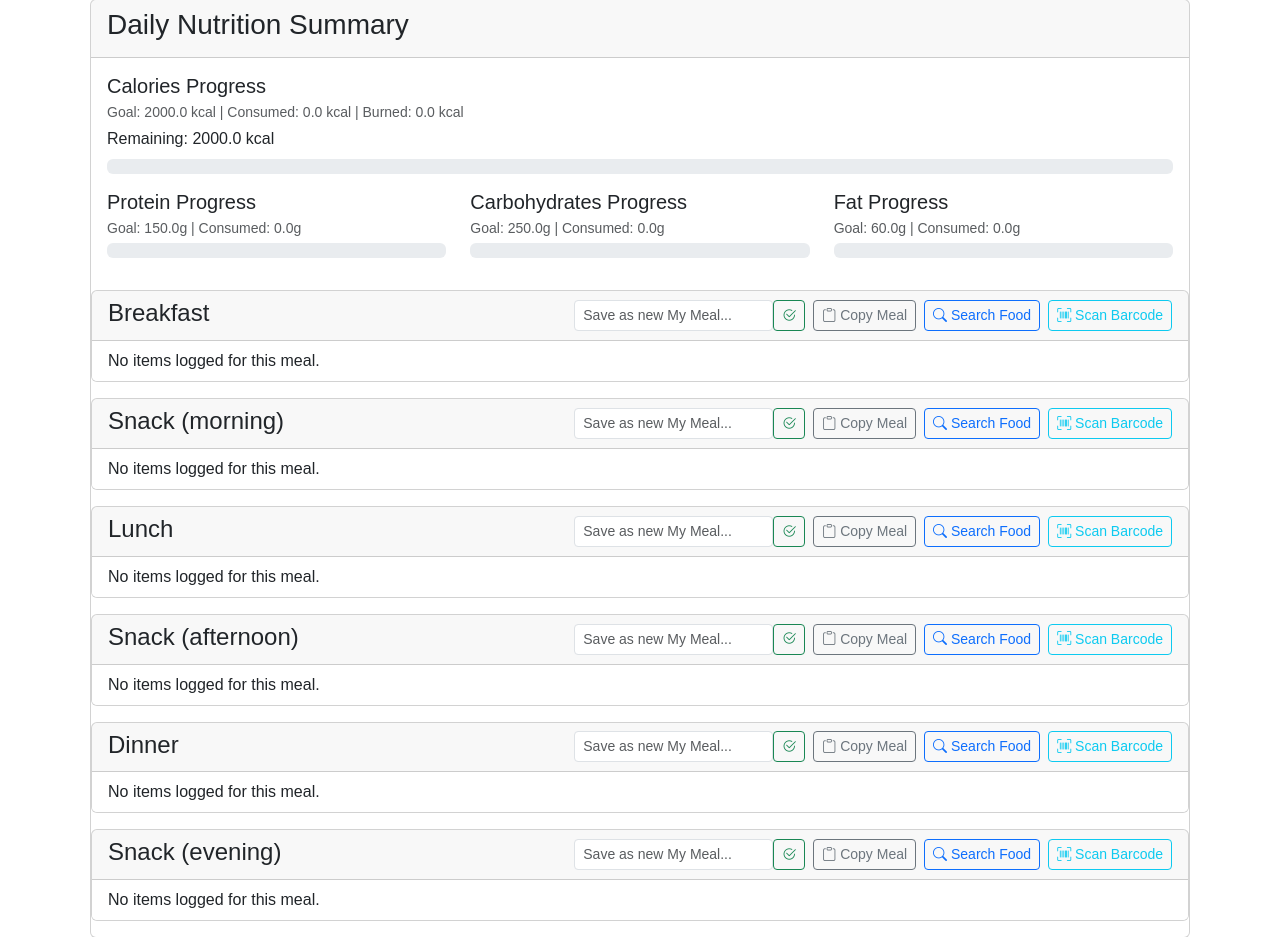
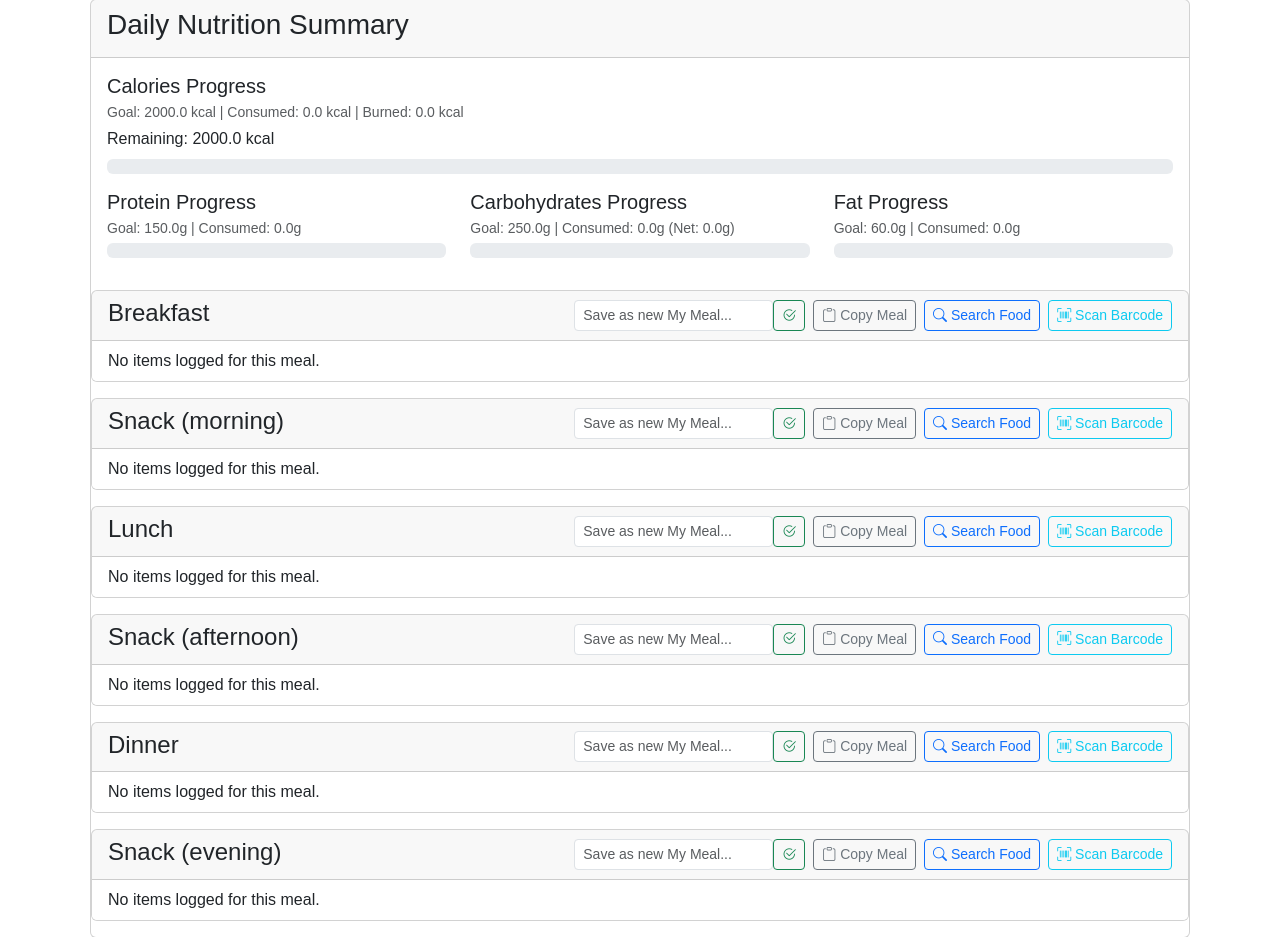
Before and after one commit to alpharesearch/OpenNourish, a Flask app: page /diary/ in a window 1280 px wide. Shown: the part 231-1168 px from the top of the page. Run offline with Flask 3, Linux system fonts and the light colour scheme; the visitor is signed in with stand-in values (Sample User, id 1); data comes from the database, SQL or seed files in the repository; data that the repository does not hold is empty; some libraries are stand-ins or nearby versions.

Commit message:
feat: show net carbs

```diff
--- a/opennourish/diary/routes.py
+++ b/opennourish/diary/routes.py
@@ -73,7 +73,7 @@ def diary(log_date_str=None):
     }
 
     meal_totals = {
-        meal_name: {"calories": 0, "protein": 0, "carbs": 0, "fat": 0}
+        meal_name: {"calories": 0, "protein": 0, "carbs": 0, "fat": 0, "fiber": 0}
         for meal_name in meals
     }
 
@@ -153,6 +153,7 @@ def diary(log_date_str=None):
         meal_totals[meal_key]["protein"] += nutrition["protein"]
         meal_totals[meal_key]["carbs"] += nutrition["carbs"]
         meal_totals[meal_key]["fat"] += nutrition["fat"]
+        meal_totals[meal_key]["fiber"] += nutrition["fiber"]
 
         meals[meal_key].append(
             {
--- a/opennourish/profile/routes.py
+++ b/opennourish/profile/routes.py
@@ -227,7 +227,7 @@ def diary(username, log_date_str=None):
     }
 
     meal_totals = {
-        meal_name: {"calories": 0, "protein": 0, "carbs": 0, "fat": 0}
+        meal_name: {"calories": 0, "protein": 0, "carbs": 0, "fat": 0, "fiber": 0}
         for meal_name in meals
     }
 
@@ -279,6 +279,7 @@ def diary(username, log_date_str=None):
         meal_totals[meal_key]["protein"] += nutrition["protein"]
         meal_totals[meal_key]["carbs"] += nutrition["carbs"]
         meal_totals[meal_key]["fat"] += nutrition["fat"]
+        meal_totals[meal_key]["fiber"] += nutrition["fiber"]
 
         meals[meal_key].append(
             {
--- a/opennourish/utils.py
+++ b/opennourish/utils.py
@@ -302,6 +302,7 @@ def calculate_nutrition_for_items(items, processed_recipes=None):
         "calcium": 0,
         "iron": 0,
         "potassium": 0,
+        "net_carbs": 0,
     }
 
     # Get nutrient IDs for common nutrients to avoid repeated lookups
@@ -395,6 +396,8 @@ def calculate_nutrition_for_items(items, processed_recipes=None):
 
                 for key, value in nested_nutrition.items():
                     totals[key] += value * scaling_factor
+
+    totals["net_carbs"] = max(0, totals.get("carbs", 0) - totals.get("fiber", 0))
 
     return totals
 
@@ -778,14 +781,29 @@ def calculate_recipe_nutrition_per_100g(recipe):
         )
     )
 
-    nutrition_per_100g = {"calories": 0, "protein": 0, "carbs": 0, "fat": 0}
+    nutrition_per_100g = {
+        "calories": 0,
+        "protein": 0,
+        "carbs": 0,
+        "fat": 0,
+        "fiber": 0,
+        "net_carbs": 0,
+    }
 
     if total_grams > 0:
         scaling_factor = 100.0 / total_grams
-        nutrition_per_100g["calories"] = total_nutrition["calories"] * scaling_factor
-        nutrition_per_100g["protein"] = total_nutrition["protein"] * scaling_factor
-        nutrition_per_100g["carbs"] = total_nutrition["carbs"] * scaling_factor
-        nutrition_per_100g["fat"] = total_nutrition["fat"] * scaling_factor
+        nutrition_per_100g["calories"] = (
+            total_nutrition.get("calories", 0) * scaling_factor
+        )
+        nutrition_per_100g["protein"] = (
+            total_nutrition.get("protein", 0) * scaling_factor
+        )
+        nutrition_per_100g["carbs"] = total_nutrition.get("carbs", 0) * scaling_factor
+        nutrition_per_100g["fat"] = total_nutrition.get("fat", 0) * scaling_factor
+        nutrition_per_100g["fiber"] = total_nutrition.get("fiber", 0) * scaling_factor
+        nutrition_per_100g["net_carbs"] = max(
+            0, nutrition_per_100g["carbs"] - nutrition_per_100g["fiber"]
+        )
 
     return nutrition_per_100g
 
--- a/templates/diary/diary.html
+++ b/templates/diary/diary.html
@@ -71,14 +71,30 @@
                     <h5 class="mb-1">{{ label }} Progress</h5>
                     <small class="text-muted d-block mb-1">
                         Goal: {{ "%.1f" % goals[key] }}g | Consumed: {{ "%.1f" % totals[key] }}g
+                        {% if key == 'carbs' %}
+                            (Net: {{ "%.1f" % totals.net_carbs }}g)
+                        {% endif %}
                     </small>
                     <div class="progress" style="height: 15px;">
+                        {% if key == 'carbs' %}
+                            {% set total_carb_percentage = (totals.carbs / goals.carbs) * 100 if goals.carbs > 0 else 0 %}
+                            {% set net_carb_percentage_of_goal = (totals.net_carbs / goals.carbs) * 100 if goals.carbs > 0 else 0 %}
+                            {% set fiber_percentage_of_goal = ((totals.carbs - totals.net_carbs) / goals.carbs) * 100 if goals.carbs > 0 else 0 %}
+
+                            {% set bar_class = 'bg-danger' if total_carb_percentage >= 100 else 'bg-success' %}
+
+                            <div class="progress-bar progress-bar-striped {{ bar_class }}" role="progressbar" style="width: {{ net_carb_percentage_of_goal }}%" aria-valuenow="{{ totals.net_carbs }}" aria-valuemin="0" aria-valuemax="{{ goals.carbs }}">
+                                {{ "%.1f" % total_carb_percentage }}%
+                            </div>
+                            <div class="progress-bar {{ bar_class }}" role="progressbar" style="width: {{ fiber_percentage_of_goal }}%" aria-valuenow="{{ totals.carbs - totals.net_carbs }}" aria-valuemin="0" aria-valuemax="{{ goals.carbs }}"></div>
+                        {% else %}
                             {% set percentage = (totals[key] / goals[key]) * 100 if goals[key] > 0 else 0 %}
                             <div class="progress-bar {% if percentage >= 100 %}bg-danger{% else %}bg-success{% endif %}"
                                 role="progressbar" style="width: {{ percentage }}%;" aria-valuenow="{{ totals[key] }}"
                                 aria-valuemin="0" aria-valuemax="{{ goals[key] }}">
                                 {{ "%.1f" % percentage }}%
                             </div>
+                        {% endif %}
                     </div>
                 </div>
                 {% endfor %}
@@ -105,7 +121,7 @@
                     <span class="text-muted small">
                         {{ meal_totals[meal_name].calories|round(0) }}kcal |
                         Fat: {{ meal_totals[meal_name].fat|round(1) }}g |
-                        Carbs: {{ meal_totals[meal_name].carbs|round(1) }}g |
+                        Carbs: {{ meal_totals[meal_name].carbs|round(1) }}g (Net: {{ (meal_totals[meal_name].carbs - meal_totals[meal_name].fiber)|abs|round(1) }}g) |
                         Prot: {{ meal_totals[meal_name].protein|round(1) }}g
                     </span>
                     {% endif %}
@@ -225,7 +241,7 @@
                             <small class="text-muted">
                                 {{ item.nutrition.calories|round(0) }} kcal |
                                 Fat: {{ item.nutrition.fat|round(1) }}g |
-                                Carbs: {{ item.nutrition.carbs|round(1) }}g |
+                                Carbs: {{ item.nutrition.carbs|round(1) }}g (Net: {{ item.nutrition.net_carbs|round(1) }}g) |
                                 Prot: {{ item.nutrition.protein|round(1) }}g
 
                             </small>
--- a/templates/diary/edit_meal.html
+++ b/templates/diary/edit_meal.html
@@ -59,7 +59,7 @@
                         <p class="text-muted mb-0">
                             Calories: {{ "%.1f" % item.nutrition_summary.calories }} kcal |
                             Protein: {{ "%.1f" % item.nutrition_summary.protein }}g |
-                            Carbs: {{ "%.1f" % item.nutrition_summary.carbs }}g |
+                            Carbs: {{ "%.1f" % item.nutrition_summary.carbs }}g (Net: {{ "%.1f" % item.nutrition_summary.net_carbs }}g) |
                             Fat: {{ "%.1f" % item.nutrition_summary.fat }}g
                         </p>
                     </div>
--- a/templates/diary/my_meals.html
+++ b/templates/diary/my_meals.html
@@ -45,7 +45,7 @@
                                 <small class="text-muted">
                                     Calories: {{ meal.totals.calories|round(0) }} kcal |
                                     Protein: {{ meal.totals.protein|round(1) }}g |
-                                    Carbs: {{ meal.totals.carbs|round(1) }}g |
+                                    Carbs: {{ meal.totals.carbs|round(1) }}g (Net: {{ meal.totals.net_carbs|round(1) }}g) |
                                     Fat: {{ meal.totals.fat|round(1) }}g
                                 </small>
                                 <table class="table table-sm table-striped mt-2" style="table-layout: fixed;">
@@ -75,7 +75,7 @@
                                                 </td>
                                                 <td>
                                                     <small class="text-muted">
-                                                        {{ item.nutrition_summary.calories|round(0) }} / {{ item.nutrition_summary.protein|round(1) }} / {{ item.nutrition_summary.carbs|round(1) }} / {{ item.nutrition_summary.fat|round(1) }}
+                                                        {{ item.nutrition_summary.calories|round(0) }} / {{ item.nutrition_summary.protein|round(1) }} / {{ item.nutrition_summary.carbs|round(1) }} ({{item.nutrition_summary.net_carbs|round(1)}}) / {{ item.nutrition_summary.fat|round(1) }}
                                                     </small>
                                                 </td>
                                                 <td class="text-end">
@@ -91,7 +91,7 @@
                                     <strong>Totals:</strong>
                                     Cal: {{ meal.totals.calories|round(0) }} |
                                     P: {{ meal.totals.protein|round(1) }}g |
-                                    C: {{ meal.totals.carbs|round(1) }}g |
+                                    C: {{ meal.totals.carbs|round(1) }}g (Net: {{meal.totals.net_carbs|round(1)}}g) |
                                     F: {{ meal.totals.fat|round(1) }}g
                                 </small>
                                 <ul class="list-unstyled mb-0">
--- a/templates/my_foods/my_foods.html
+++ b/templates/my_foods/my_foods.html
@@ -49,7 +49,7 @@
                         <small class="text-muted">
                             Calories: {{ food.calories_per_100g|default(0)|round(0) }} kcal/100g |
                             Protein: {{ food.protein_per_100g|default(0)|round(1) }}g |
-                            Carbs: {{ food.carbs_per_100g|default(0)|round(1) }}g |
+                            Carbs: {{ food.carbs_per_100g|default(0)|round(1) }}g (Net: {{ (food.carbs_per_100g|default(0) - food.fiber_per_100g|default(0))|abs|round(1) }}g) |
                             Fat: {{ food.fat_per_100g|default(0)|round(1) }}g
                         </small>
                     </div>
--- a/templates/recipes/recipes.html
+++ b/templates/recipes/recipes.html
@@ -54,7 +54,7 @@
                                 <p class="mb-1 text-muted"><em>by (deleted)</em></p>
                             {% endif %}
                             <small class="text-muted">
-                                Calories: {{ recipe.nutrition_per_100g.calories|round(0) }} kcal | Protein: {{ recipe.nutrition_per_100g.protein|round(1) }}g | Carbs: {{ recipe.nutrition_per_100g.carbs|round(1) }}g | Fat: {{ recipe.nutrition_per_100g.fat|round(1) }}g
+                                Calories: {{ recipe.nutrition_per_100g.calories|round(0) }} kcal | Protein: {{ recipe.nutrition_per_100g.protein|round(1) }}g | Carbs: {{ recipe.nutrition_per_100g.carbs|round(1) }}g (Net: {{ (recipe.nutrition_per_100g.carbs - recipe.nutrition_per_100g.fiber)|abs|round(1) }}g) | Fat: {{ recipe.nutrition_per_100g.fat|round(1) }}g
                             </small>
                             <br>
                             <small class="text-muted">
--- a/templates/recipes/view_recipe.html
+++ b/templates/recipes/view_recipe.html
@@ -100,6 +100,10 @@
                                 <span>{{ '%.1f'|format(totals.carbs / recipe.servings) }} g</span>
                             </li>
                             <li class="list-group-item d-flex justify-content-between align-items-center">
+                                Net Carbs
+                                <span>{{ '%.1f'|format(totals.net_carbs / recipe.servings) }} g</span>
+                            </li>
+                            <li class="list-group-item d-flex justify-content-between align-items-center">
                                 Fat
                                 <span>{{ '%.1f'|format(totals.fat / recipe.servings) }} g</span>
                             </li>
```
Also changed, not shown: templates/dashboard.html (+34 -2 lines). Lines whose indentation alone changed are shown as unchanged.
